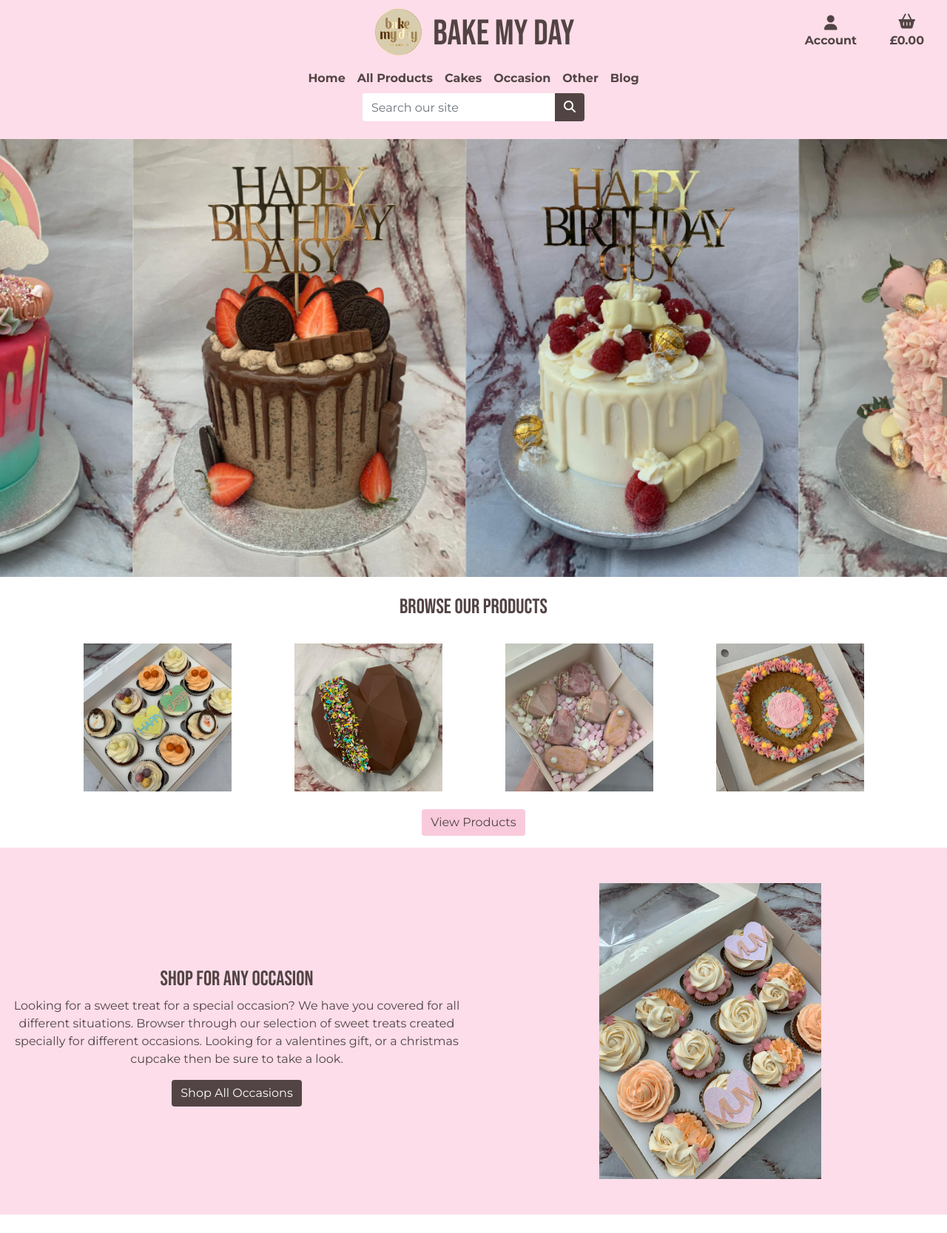
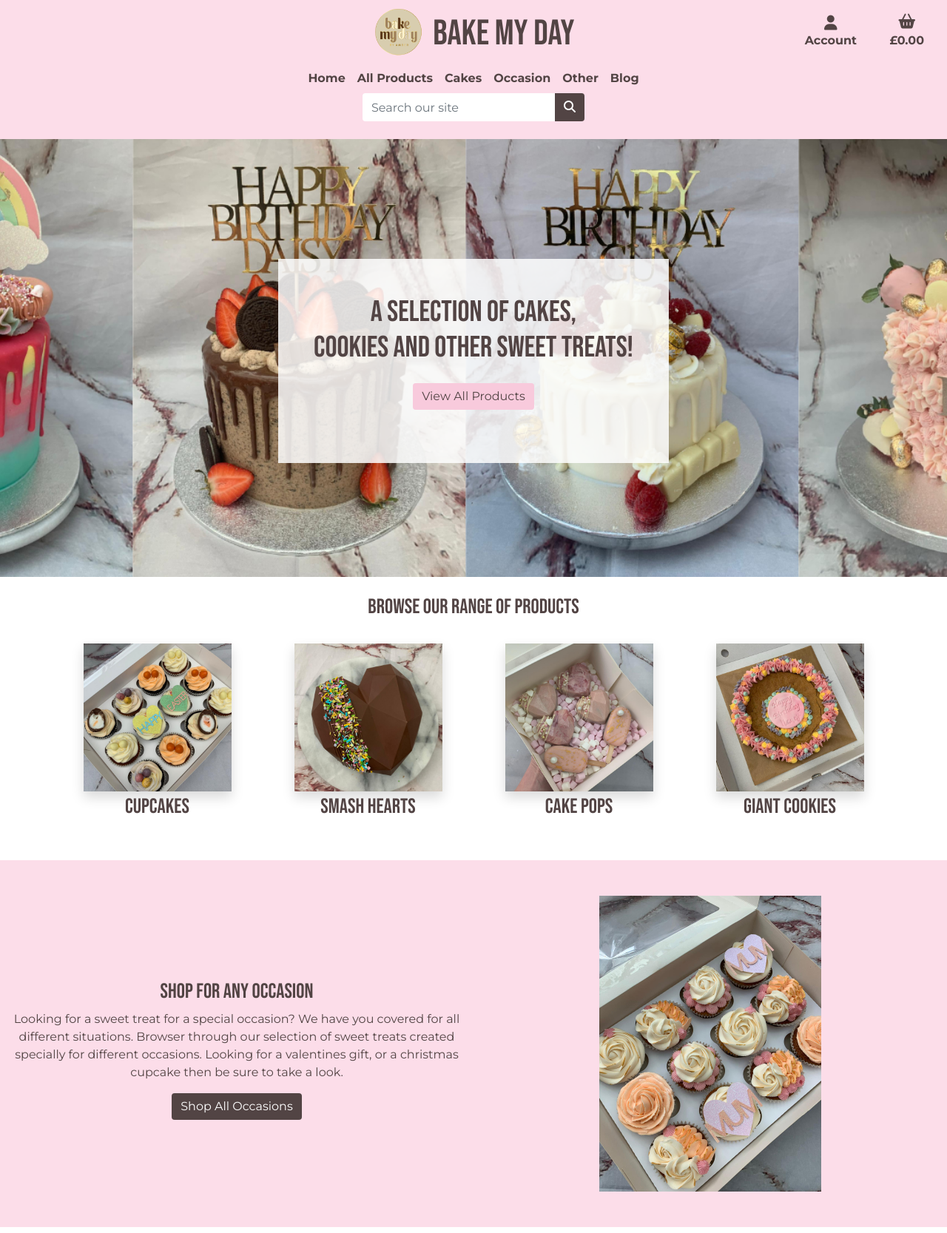
Before and after one commit to Alicepinch/bakemyday, a Django app: page / in a window 1280 px wide. Shown: the top 1667 px of the page at 74% size. Run offline with Django 3.2, Linux system fonts and the light colour scheme; parts of the project's set-up code (start-up, migrations or seed data) failed here and were passed over; some libraries are stand-ins or nearby versions.

Commit message:
Homepage styling and layout updated

```diff
--- a/blog/admin.py
+++ b/blog/admin.py
@@ -1,6 +1,5 @@
 from django.contrib import admin
 from .models import BlogPost, BlogComment
-# Register your models here.
 
 
 class BlogAdmin(admin.ModelAdmin):
--- a/home/templates/home/index.html
+++ b/home/templates/home/index.html
@@ -6,48 +6,58 @@
 
 <!--Hero Image-->
 <div class="container-fluid hero-section">
+  <div class="row">
+        <div class="mx-auto text-center p-5 homepage-text">
+          <h1>A selection of cakes, <br> cookies and other sweet treats!</h1>
+          <div class="my-4">
+                <a class="btn" href="{% url 'products'%}">View All Products</a>
+          </div>
+        </div>
+    </div>
+  </div>
 </div>
 
 <!--Favourite Products-->
-<div class="container homepage-product-container text-center">
-  <h3 class="text-center pt-4 pb-4 homepage-header">Browse Our Products</h3>
+<div class="container homepage-product-container text-center pb-5">
+  <h3 class="text-center pt-4 pb-4 homepage-header">Browse Our Range Of Products</h3>
   <div class="row">
     <div class="col-md-3 col-6">
-      <a href="{% url 'products'%}"
+      <a href="{% url 'products'%}?category=cupcakes"
         ><img
-          class="homepage-product"
+          class="homepage-product shadow mb-1"
           src="{{ MEDIA_URL }}easter-cupcakes.jpg"
           alt="Easter Cupcakes"
       /></a>
+      <h3>Cupcakes</h3>
     </div>
     <div class="col-md-3 col-6">
-      <a href="{% url 'products'%}">
+      <a href="{% url 'products'%}?category=smash_hearts">
         <img
-          class="homepage-product"
+          class="homepage-product shadow mb-1"
           src="{{ MEDIA_URL }}chocolate-smash-heart.jpg"
           alt="Chocolate Smash Heart"
       /></a>
+      <h3>Smash Hearts</h3>
     </div>
     <div class="col-md-3 col-6">
-      <a href="{% url 'products'%}"
+      <a href="{% url 'products'%}?category=cake_pops"
         ><img
-          class="homepage-product"
+          class="homepage-product shadow mb-1"
           src="{{ MEDIA_URL }}pink-cake-pops.jpg"
           alt="Pink Cake Pops"
       /></a>
+      <h3>Cake Pops</h3>
     </div>
     <div class="col-md-3 col-6">
-      <a href="{% url 'products'%}"
+      <a href="{% url 'products'%}?category=giant_cookies"
         ><img
-          class="homepage-product"
+          class="homepage-product shadow mb-1"
           src="{{ MEDIA_URL }}rainbow-giant-cookie.jpg"
           alt="Rainbow Giant Cookie"
       /></a>
+      <h3>Giant Cookies</h3>
     </div>
-  </div>
-  <p class="text-center pt-4">
-    <a class="btn" href="{% url 'products'%}">View Products</a>
-  </p>
+    </div>
 </div>
 
 <!--Shop Occasion Promotion-->
--- a/static/css/base.css
+++ b/static/css/base.css
@@ -93,6 +93,14 @@ header, footer {
     height: 200px;
     width: 200px;
     object-fit: cover;
+}
+.homepage-product:hover {
+    opacity: 0.7;
+    transition: all 300ms ease-in-out;
+}
+.homepage-text {
+    background: rgba(255, 255, 255, 0.846);
+    margin-top: 170px;
 }
 .hero-section {
     background-image: url('/media/bake-my-day-hero.png');
@@ -254,9 +262,9 @@ footer a:hover {
     .error-container {
         padding-top: 250px;
    }
-    .hero-section {
+   .hero-section {
         margin-top: 0;
-   }
+}
     .homepage-product {
         height: 150px;
         width: 100px;
@@ -283,4 +291,8 @@ footer a:hover {
     .list-inline-item:not(:last-child) {
         margin-right: 0rem;
     }
+    .hero-section {
+        background-image: url('/media/white-chocolate-rasberry-cake.jpg');
+        height: 800px;
+    }
 }
```
Also changed, not shown: blog/views.py (+8 -3 lines).
